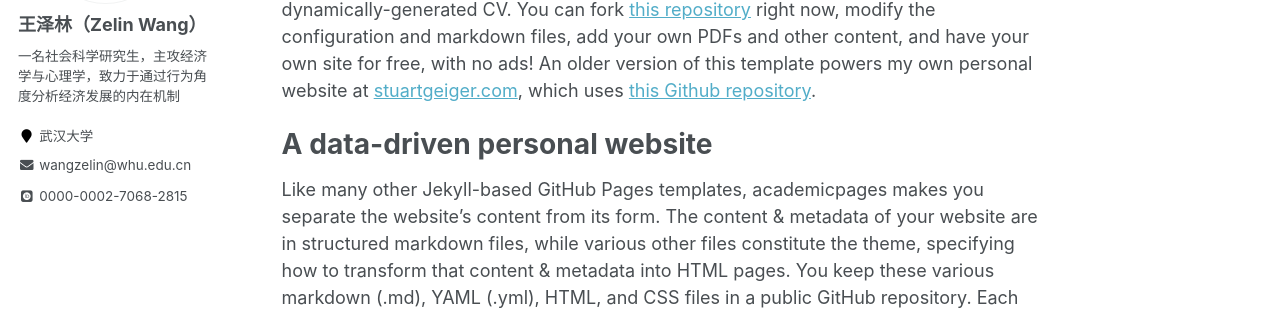
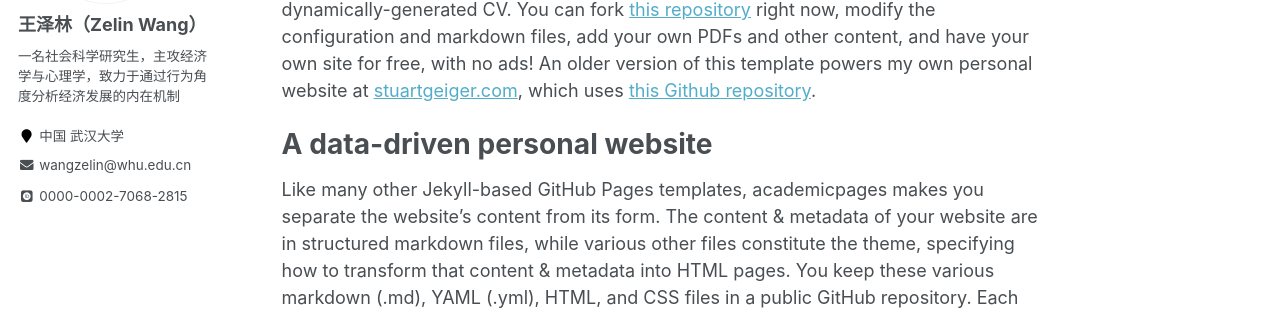
Before and after one commit to ColinWangZelin/colinwangzelin.github.io, a Jekyll site: the page built from _pages/about.md, in a window 1280 px wide. Shown: the part 354-669 px from the top of the page. Built offline with Jekyll 4.4.1, drawn with Linux system fonts in a browser that asks for light colours; some web fonts are replaced.

Commit message:
Update _config.yml

```diff
--- a/_config.yml
+++ b/_config.yml
@@ -83,7 +83,7 @@ author:
   name             : "王泽林（Zelin Wang）"
   avatar           : "wangzelin.png"
   bio              : "一名社会科学研究生，主攻经济学与心理学，致力于通过行为角度分析经济发展的内在机制"
-  location         : "武汉大学"
+  location         : "中国 武汉大学"
   employer         :
   pubmed           :
   googlescholar    :
```
